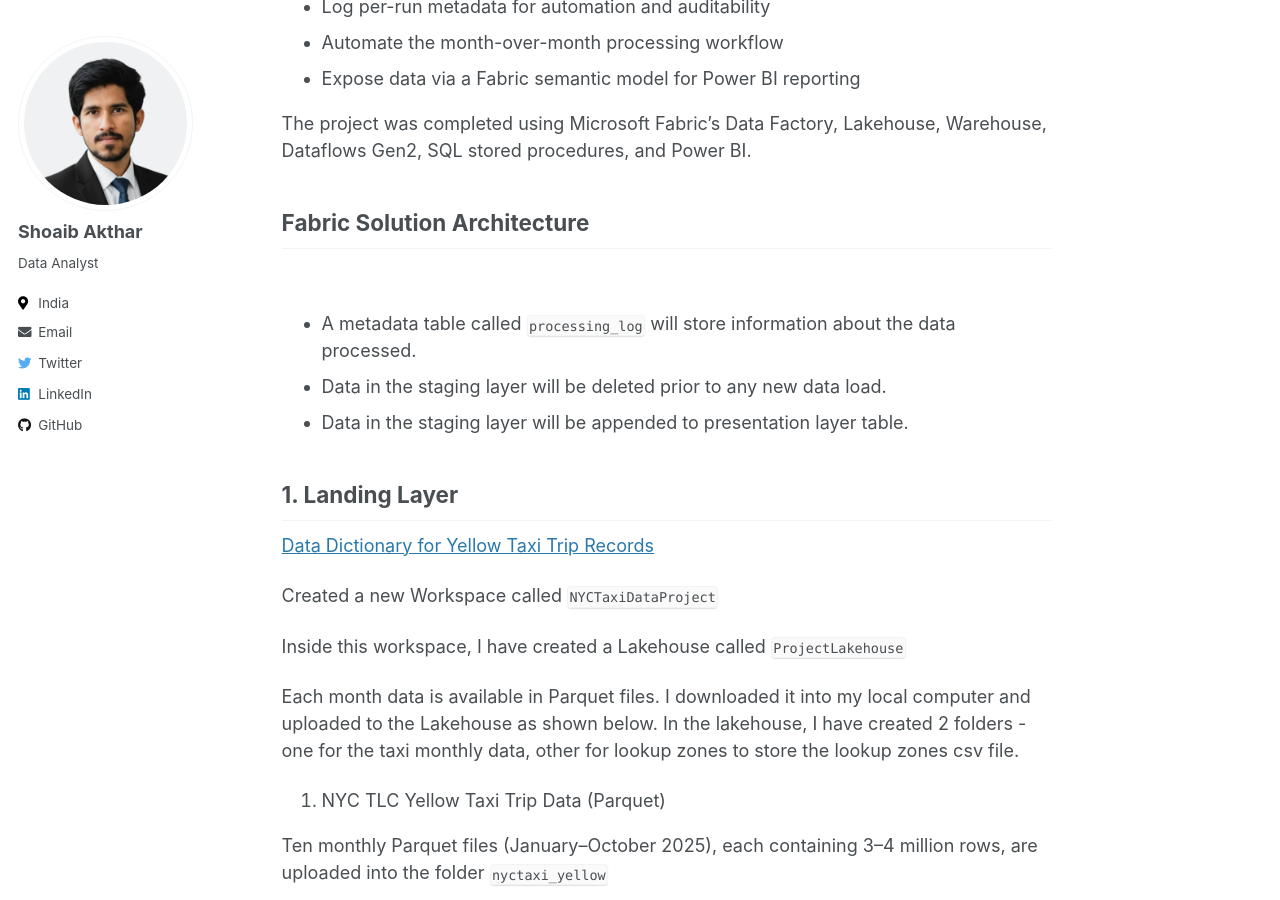
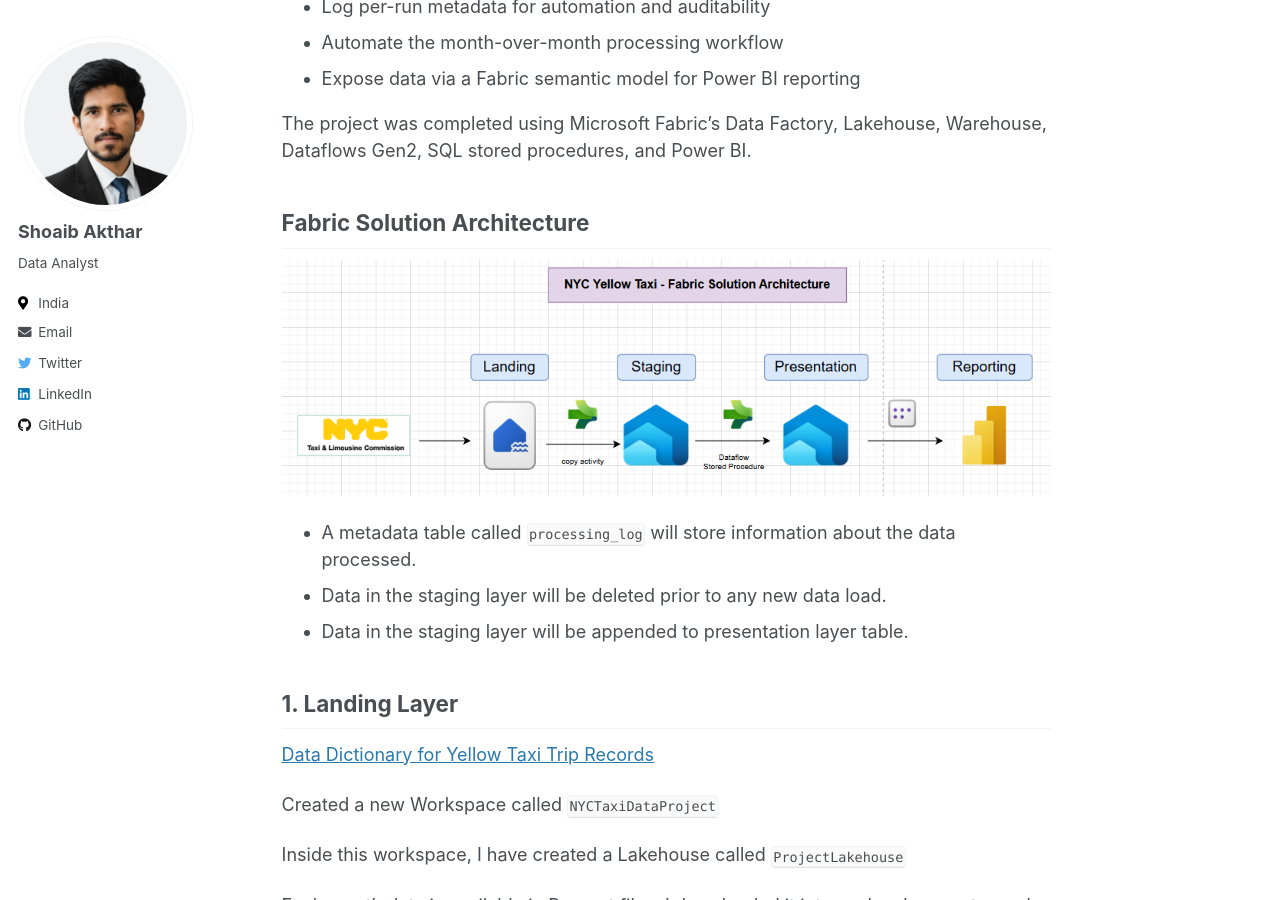
Before and after one commit to theshoaibakthar/theshoaibakthar.github.io, a Jekyll site: the page built from _portfolio/Data-Engineering/NYC-Yellow-Taxi-Data-Project-Fabric.md, in a window 1280 px wide and 900 px high, scrolled down 745 px. Built offline with Jekyll 4.4.1, drawn with Linux system fonts in a browser that asks for light colours.

Commit message:
update image for fabric project

```diff
--- a/_portfolio/Data-Engineering/NYC-Yellow-Taxi-Data-Project-Fabric.md
+++ b/_portfolio/Data-Engineering/NYC-Yellow-Taxi-Data-Project-Fabric.md
@@ -26,7 +26,7 @@ The project was completed using Microsoft Fabric’s Data Factory, Lakehouse, Wa
 
 ## Fabric Solution Architecture
 
-![](images/portfolio/NYC-Yellow-Taxi-Data-Project/NYC-Yellow-Taxi-Fabric-Solution-Architecture.png)
+![](/images/portfolio/NYC-Yellow-Taxi-Data-Project/NYC-Yellow-Taxi-Fabric-Solution-Architecture.png)
 
 - A metadata table called `processing_log` will store information about the data processed.
 - Data in the staging layer will be deleted prior to any new data load.
```
